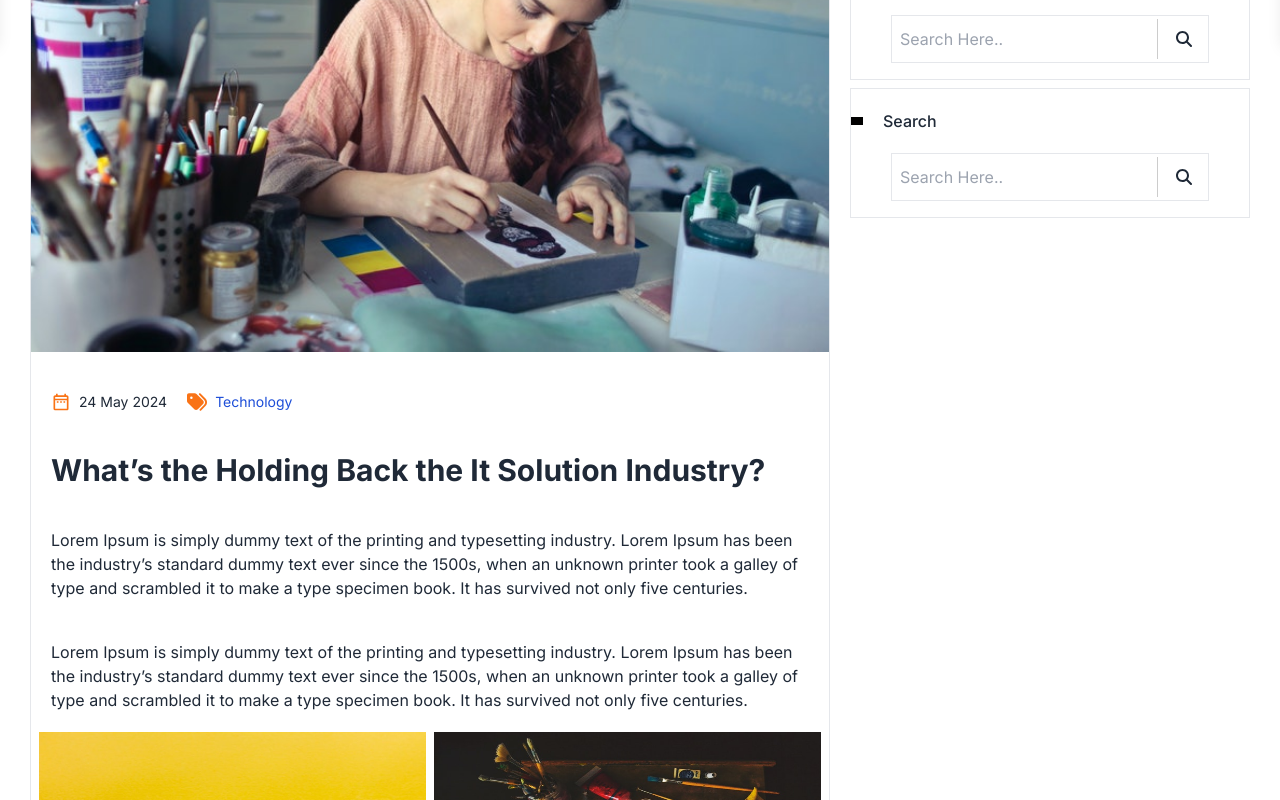
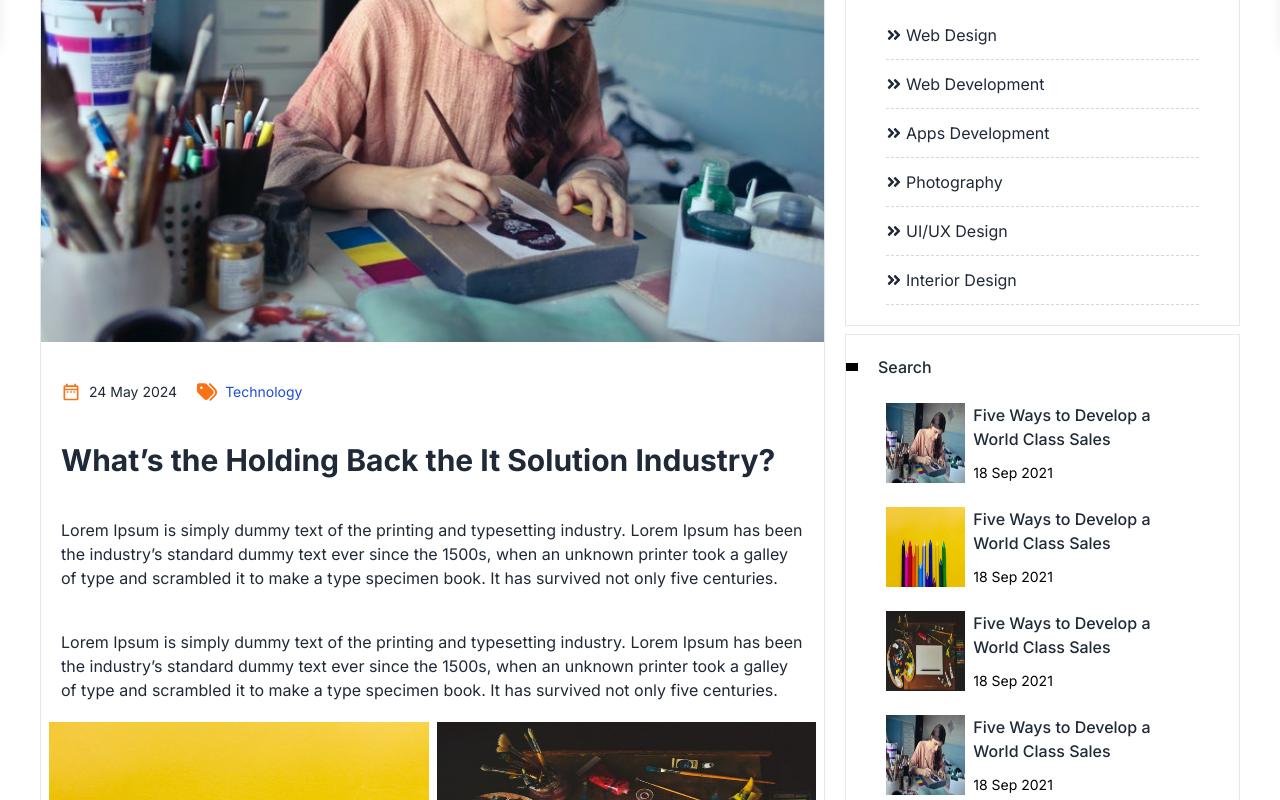
Before and after one commit to muazkhalid936/cwt-project, a Next.js app: page /SingleBlog in a window 1280 px wide. Shown: the part 760-1560 px from the top of the page. Built offline with nearby package versions, Linux system fonts and the light colour scheme; a web font is replaced by a local one.

Commit message:
2nd Part of blog page half done

```diff
--- a/src/app/SingleBlog/page.js
+++ b/src/app/SingleBlog/page.js
@@ -6,6 +6,7 @@ import { FiTwitter } from "react-icons/fi";
 import { FiLinkedin } from "react-icons/fi";
 import { FiInstagram } from "react-icons/fi";
 import { FaMagnifyingGlass } from "react-icons/fa6";
+import { FaAngleDoubleRight } from "react-icons/fa";
 
 import "./styles.css";
 
@@ -25,7 +26,7 @@ const Page = () => {
         </div>
       </div>
 
-      <div className="flex flex-col gap-5 justify-center px-0 lg:mx-auto lg:flex-row mx-2 my-20">
+      <div className="flex flex-col gap-5 justify-center px-0 md:px-10 lg:mx-auto lg:flex-row mx-2 my-20">
         <div className="w-p1 mx-auto lg:mx-0">
           <div className="border">
             <div>
@@ -233,9 +234,6 @@ const Page = () => {
         </div>
 
         <div className=" w-full lg:w-p2 px-5  lg:px-0 flex gap-2 flex-col ">
-
-
-
           <div className=" border w-full">
             <div className=" flex my-5">
               <div className=" mt-2 w-3 h-2 bg-black"></div>{" "}
@@ -249,54 +247,123 @@ const Page = () => {
               />
               <div class="vertical-line"></div>
               <button class="p-2">
-               <FaMagnifyingGlass  className="w-4 mr-2  text-2xl hover:text-orange-500 ease-in-out duration-500 h-5"/>
+                <FaMagnifyingGlass className="w-4 mr-2  text-2xl hover:text-orange-500 ease-in-out duration-500 h-5" />
               </button>
             </div>
           </div>
-
 
           <div className=" border w-full">
             <div className=" flex my-5">
               <div className=" mt-2 w-3 h-2 bg-black"></div>{" "}
               <h2 className="ml-5 font-medium">Search</h2>
             </div>
-            <div class="mx-10 border ease-in-out  h-12 duration-500 active:border-orange-500 focus:border-orange-500 mb-4 flex items-center">
-              <input
-                type="text"
-                class="flex-grow p-2 outline-none"
-                placeholder="Search Here.."
-              />
-              <div class="vertical-line"></div>
-              <button class="p-2">
-               <FaMagnifyingGlass  className="w-4 mr-2  text-2xl hover:text-orange-500 ease-in-out duration-500 h-5"/>
-              </button>
+            <div class="mx-10  flex flex-col ">
+              <div className="flex mb-1 mt-2 aa hover:text-orange-500 ease-in-out duration-500 ">
+                <div>
+                  {" "}
+                  <FaAngleDoubleRight className="mt-1" />
+                </div>
+                <div className="ml-1 mb-3">Web Design</div>
+              </div>
+              <div className="flex mb-1 mt-2 aa hover:text-orange-500 ease-in-out duration-500 ">
+                <div>
+                  {" "}
+                  <FaAngleDoubleRight className="mt-1" />
+                </div>
+                <div className="ml-1 mb-3">Web Development</div>
+              </div>
+              <div className="flex mb-1 mt-2 aa hover:text-orange-500 ease-in-out duration-500 ">
+                <div>
+                  {" "}
+                  <FaAngleDoubleRight className="mt-1" />
+                </div>
+                <div className="ml-1 mb-3">Apps Development</div>
+              </div>
+              <div className="flex mb-1 mt-2 aa hover:text-orange-500 ease-in-out duration-500 ">
+                <div>
+                  {" "}
+                  <FaAngleDoubleRight className="mt-1" />
+                </div>
+                <div className="ml-1 mb-3">Photography</div>
+              </div>
+              <div className="flex mb-1 mt-2 aa hover:text-orange-500 ease-in-out duration-500 ">
+                <div>
+                  {" "}
+                  <FaAngleDoubleRight className="mt-1" />
+                </div>
+                <div className="ml-1 mb-3">UI/UX Design</div>
+              </div>
+              <div className="flex mb-5 mt-2 aa hover:text-orange-500 ease-in-out duration-500 ">
+                <div>
+                  {" "}
+                  <FaAngleDoubleRight className="mt-1" />
+                </div>
+                <div className="ml-1 mb-3">Interior Design</div>
+              </div>
             </div>
           </div>
-
-
 
           <div className=" border w-full">
             <div className=" flex my-5">
               <div className=" mt-2 w-3 h-2 bg-black"></div>{" "}
               <h2 className="ml-5 font-medium">Search</h2>
             </div>
-            <div class="mx-10 border ease-in-out  h-12 duration-500 active:border-orange-500 focus:border-orange-500 mb-4 flex items-center">
-              <input
-                type="text"
-                class="flex-grow p-2 outline-none"
-                placeholder="Search Here.."
-              />
-              <div class="vertical-line"></div>
-              <button class="p-2">
-               <FaMagnifyingGlass  className="w-4 mr-2  text-2xl hover:text-orange-500 ease-in-out duration-500 h-5"/>
-              </button>
+
+            <div className="flex gap-10 py-5 flex-col">
+              <div class="mx-10  ease-in-out  h-12 duration-500  mb-4 flex items-center">
+                <div className="flex gap-2 hover:text-orange-500 ease-in-out duration-500">
+                  <div>
+                    <img src="/1.jpg" className=" h-20 w-28 " />
+                  </div>
+                  <div className=" flex flex-col gap-3">
+                    <div className="font-medium">
+                      Five Ways to Develop a World Class Sales
+                    </div>
+                    <div className="text-sm datee">18 Sep 2021</div>
+                  </div>
+                </div>
+              </div>
+              <div class="mx-10  ease-in-out  h-12 duration-500  mb-4 flex items-center">
+                <div className="flex gap-2 hover:text-orange-500 ease-in-out duration-500">
+                  <div>
+                    <img src="/2.jpg" className="h-20 w-28 " />
+                  </div>
+                  <div className=" flex flex-col gap-3">
+                    <div className="font-medium">
+                      Five Ways to Develop a World Class Sales
+                    </div>
+                    <div className="text-sm datee">18 Sep 2021</div>
+                  </div>
+                </div>
+              </div>
+              <div class="mx-10  ease-in-out  h-12 duration-500  mb-4 flex items-center">
+                <div className="flex gap-2 hover:text-orange-500 ease-in-out duration-500">
+                  <div>
+                    <img src="/3.jpg" className=" h-20 w-28 " />
+                  </div>
+                  <div className=" flex flex-col gap-3">
+                    <div className="font-medium">
+                      Five Ways to Develop a World Class Sales
+                    </div>
+                    <div className="text-sm datee">18 Sep 2021</div>
+                  </div>
+                </div>
+              </div>
+              <div class="mx-10  ease-in-out  h-12 duration-500  mb-4 flex items-center">
+                <div className="flex gap-2 hover:text-orange-500 ease-in-out duration-500">
+                  <div>
+                    <img src="/1.jpg" className=" h-20 w-28 " />
+                  </div>
+                  <div className=" flex flex-col gap-3">
+                    <div className="font-medium">
+                      Five Ways to Develop a World Class Sales
+                    </div>
+                    <div className="text-sm datee">18 Sep 2021</div>
+                  </div>
+                </div>
+              </div>
             </div>
           </div>
-
-
-
-
-
         </div>
       </div>
     </>
--- a/src/app/SingleBlog/styles.css
+++ b/src/app/SingleBlog/styles.css
@@ -34,6 +34,14 @@
   }
 }
 
+.aa{
+  border-bottom:1px dashed rgb(216, 214, 214) ;
+}
+
+
+.datee{
+  color: black  !important;
+}
 @media (min-width: 1024px) {
   .blog-img {
     /* adjust image size for larger screens */
```
